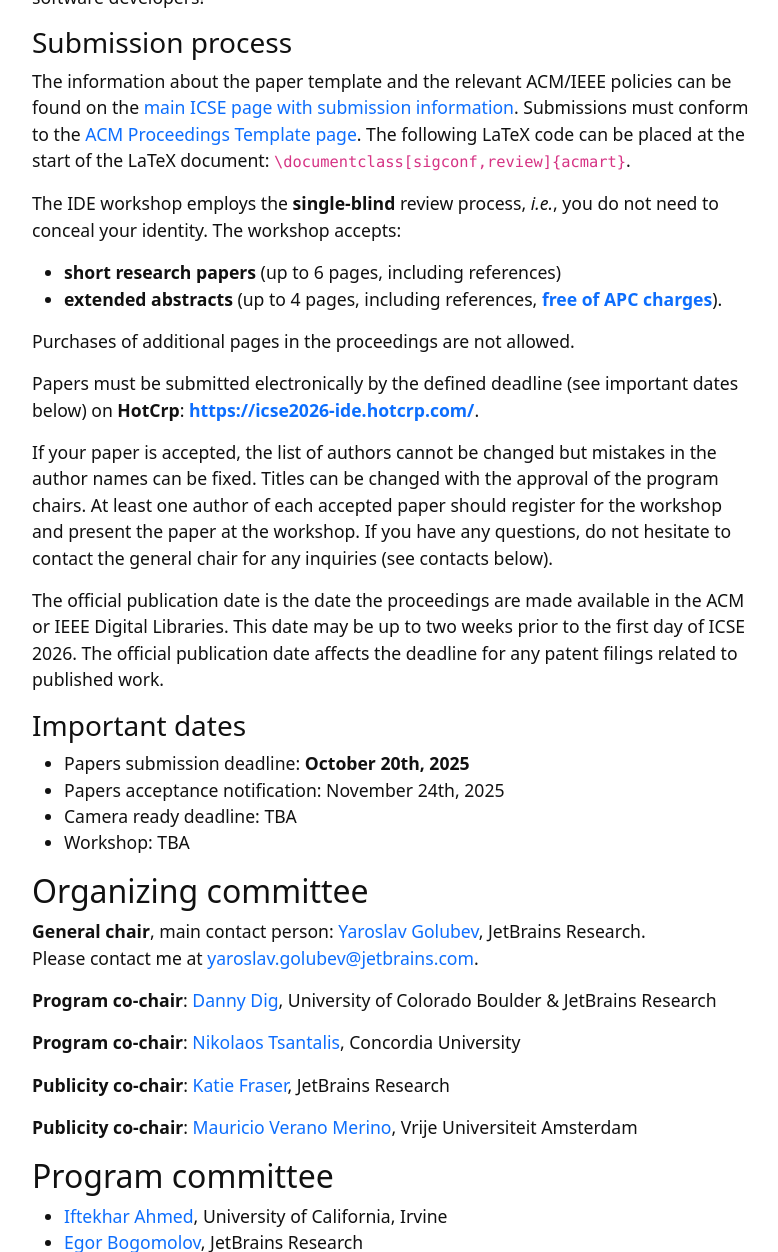
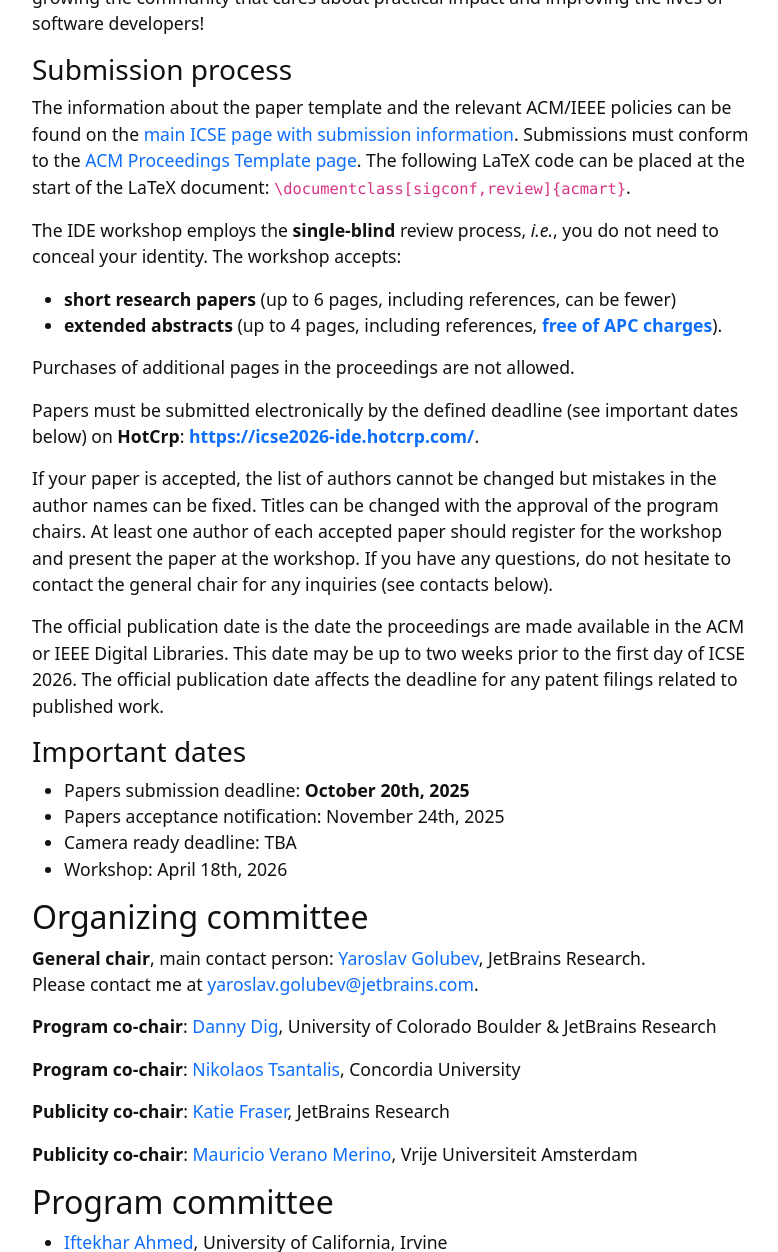
Before and after one commit to ide-workshop/ide-workshop.github.io, a Jekyll site: the page built from index.md, in a window 1280 px wide and 1400 px high, scrolled down 2855 px, cut to the strip 0-1252 px from the top of the window. Shown: the whole strip, without its empty margins (245-1023 px from the left). Built offline with Jekyll 4.4.1, drawn with Linux system fonts in a browser that asks for light colours; some of the changed text lies outside the part shown.

Commit message:
Added workshop date + small updates

```diff
--- a/index.md
+++ b/index.md
@@ -7,6 +7,7 @@
 
 ## News
 
+* **September 4th**: workshop scheduled for **Saturday**, **April 18th**
 * **July 23rd**: [HotCRP](https://icse2026-ide.hotcrp.com/) opened
 * **July 4th**: workshop accepted to ICSE'26!
 * **June 23rd**: workshop proposal sent to ICSE'26
@@ -53,7 +54,7 @@
 Our target audience includes **both academic researchers and IDE developers from industry**.
 
 **From the research side**, we welcome any contributions that relate to IDEs, in the form of **short
-research papers** (up to 6 pages, including references) or shorter **extended abstracts** (up to 4 pages, including references, [**free of APC charges**](https://libraries.acm.org/acmopen/article-types)).
+research papers** (up to 6 pages, including references, can be fewer) or shorter **extended abstracts** (up to 4 pages, including references, [**free of APC charges**](https://libraries.acm.org/acmopen/article-types)).
 The topics include, but are not limited to:
 
 * The development of plugins, add-ons, and extensions for IDEs.
@@ -101,7 +102,7 @@
 
 The IDE workshop employs the **single-blind** review process, _i.e._, you do not need to conceal your identity.
 The workshop accepts:
-* **short research papers** (up to 6 pages, including references)
+* **short research papers** (up to 6 pages, including references, can be fewer)
 * **extended abstracts** (up to 4 pages, including references, [**free of APC charges**](https://libraries.acm.org/acmopen/article-types)).
 
 Purchases of additional pages in the proceedings are not allowed.
@@ -122,7 +123,7 @@
 * Papers submission deadline: **October 20th, 2025**
 * Papers acceptance notification:  November 24th, 2025
 * Camera ready deadline: TBA
-* Workshop: TBA
+* Workshop: April 18th, 2026
 
 ## Organizing committee
 
```
Also changed, not shown: images/title-2026.jpg.
